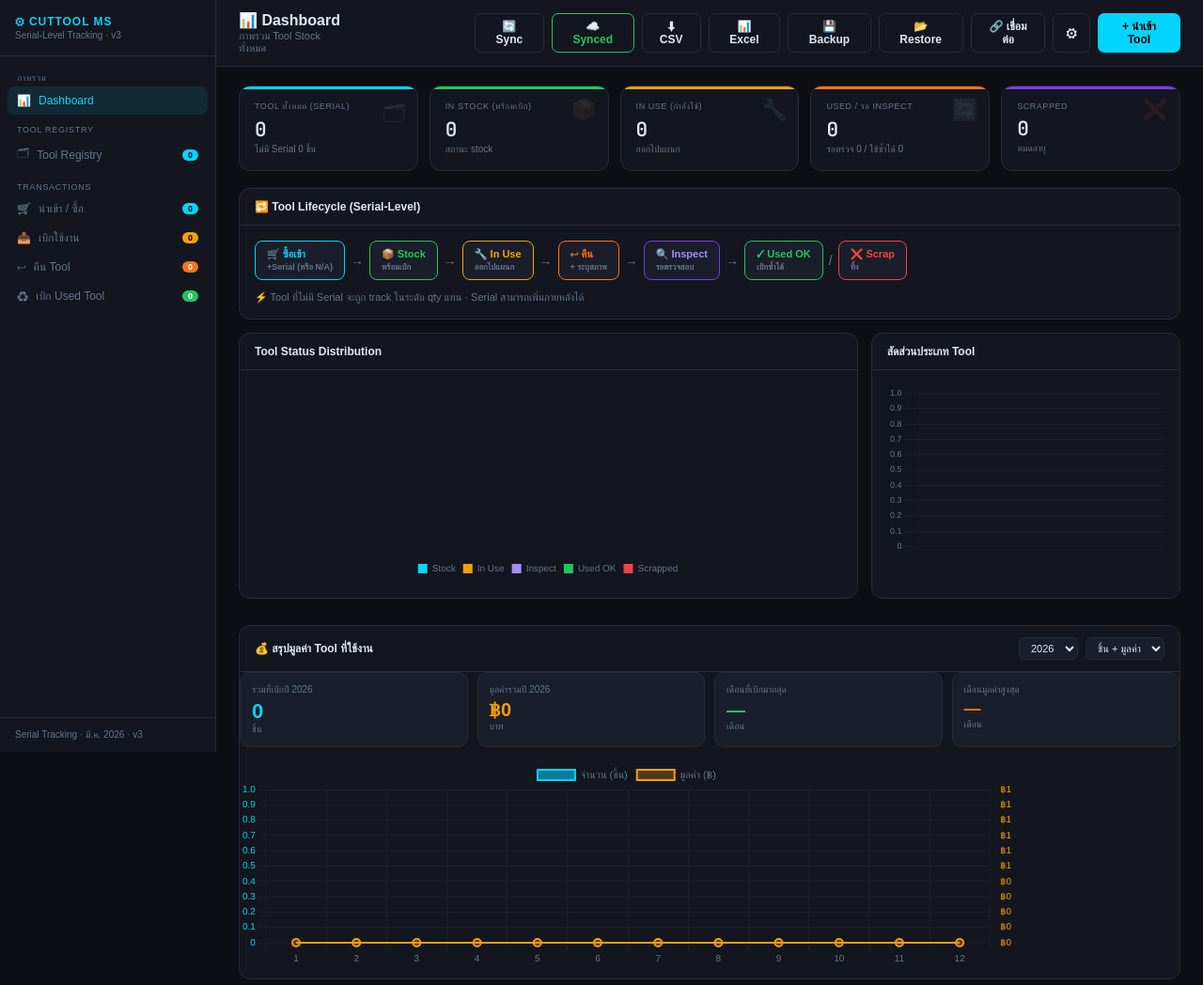
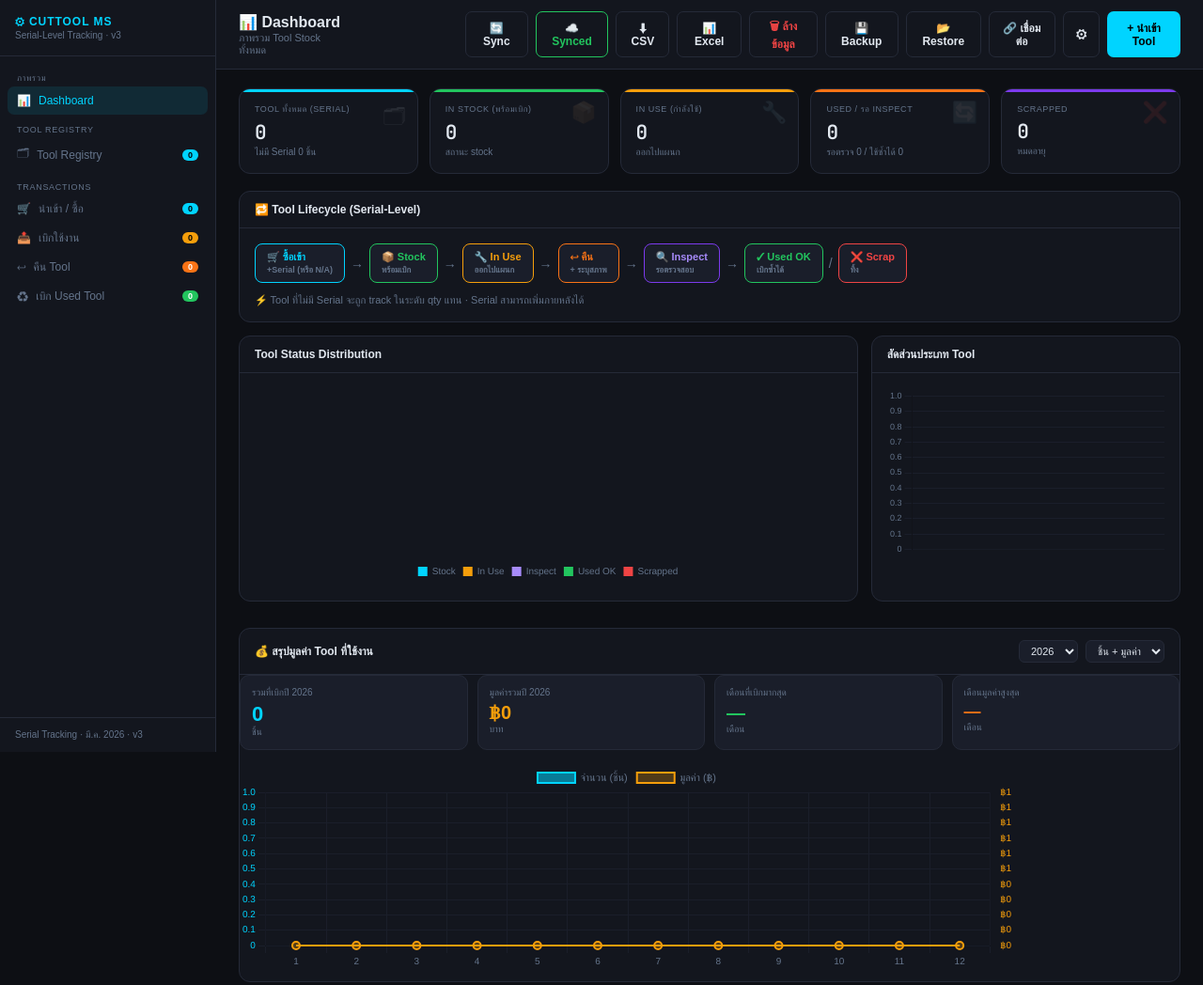
Before and after one commit to osangdarnchak/TPTStockcuttingtool, a plain HTML site: page index.html in a window 1280 px wide. Shown: the top 1048 px of the page at 94% size. Drawn offline with nearby package versions, Linux system fonts and the light colour scheme; a web font is replaced by a local one.

Commit message:
Add files via upload

```diff
--- a/index.html
+++ b/index.html
@@ -321,6 +321,9 @@ tr.selected-row{background:rgba(239,68,68,.07);}
     <button class="mnav-more-btn" onclick="nav(null,'reissue','♻ เบิก Used Tool','เบิก Tool ที่ผ่าน Inspect แล้ว');closeMobileMore()">
       <span style="font-size:22px;">♻</span><span>เบิก Used</span>
     </button>
+    <button class="mnav-more-btn" style="color:var(--red);" onclick="clearAllData();closeMobileMore()">
+      <span style="font-size:22px;">🗑</span><span>ล้างข้อมูล</span>
+    </button>
     <button class="mnav-more-btn" onclick="exportBackup();closeMobileMore()">
       <span style="font-size:22px;">💾</span><span>Backup</span>
     </button>
@@ -386,6 +389,7 @@ tr.selected-row{background:rgba(239,68,68,.07);}
       <button class="btn btn-outline hide-mobile" onclick="openSyncModal()" style="font-size:12px;" id="syncBtn">☁️ Sync</button>
       <button class="btn btn-outline hide-mobile" onclick="exportCSV()" style="font-size:12px;" title="Export CSV">⬇ CSV</button>
       <button class="btn btn-outline hide-mobile" onclick="exportExcel()" style="font-size:12px;" title="Export Excel">📊 Excel</button>
+      <button class="btn btn-outline hide-mobile" onclick="clearAllData()" title="ล้างข้อมูลทั้งหมด" style="font-size:12px;color:var(--red);">🗑 ล้างข้อมูล</button>
       <button class="btn btn-outline hide-mobile" onclick="exportBackup()" title="สำรองข้อมูล" style="font-size:12px;">💾 Backup</button>
       <button class="btn btn-outline hide-mobile" onclick="importBackup()" title="นำเข้า Backup" style="font-size:12px;">📂 Restore</button>
       <button class="btn btn-outline hide-mobile" onclick="openSyncModal()" title="ตั้งค่า Google Sheets URL" style="font-size:12px;">🔗 เชื่อมต่อ</button>
@@ -3215,6 +3219,41 @@ async function syncNow(){
   if(ok){ renderDashboard(); renderRegistry(); updateBadges(); }
 }
 
+
+// ── Clear ALL data (local + sheets) ──
+async function clearAllData(){
+  if(!confirm('⚠️ ล้างข้อมูลทั้งหมดใช่ไหม?\n\nจะลบข้อมูลใน LocalStorage และส่งข้อมูลว่างขึ้น Google Sheets ด้วย\n\nกระทำนี้ไม่สามารถย้อนกลับได้')) return;
+
+  // 1. Clear in-memory
+  REGISTRY.length = 0;
+  TXNS.length = 0;
+
+  // 2. Clear localStorage
+  try { localStorage.removeItem(LS_KEY); } catch(e){}
+
+  // 3. Push empty to Sheets (if connected)
+  if(GAS_URL){
+    showSaveStatus('🗑 กำลังล้างข้อมูลใน Sheets...', 'var(--red)');
+    try {
+      await fetch(GAS_URL, {
+        method: 'POST',
+        headers: { 'Content-Type': 'application/json' },
+        body: JSON.stringify({ REGISTRY: [], TXNS: [] })
+      });
+    } catch(e){}
+  }
+
+  // 4. Re-render everything
+  renderDashboard();
+  renderRegistry();
+  renderBuy();
+  renderIssue();
+  renderReturn();
+  renderReissue();
+  updateBadges();
+  showSaveStatus('✅ ล้างข้อมูลทั้งหมดแล้ว', 'var(--green)');
+}
+
 // ── Export JSON backup ──
 function exportBackup(){
   const blob = new Blob([JSON.stringify({savedAt:new Date().toISOString(),REGISTRY,TXNS,META:{BRAND_ABBR,TYPE_PREFIX}},null,2)],{type:'application/json'});
```
